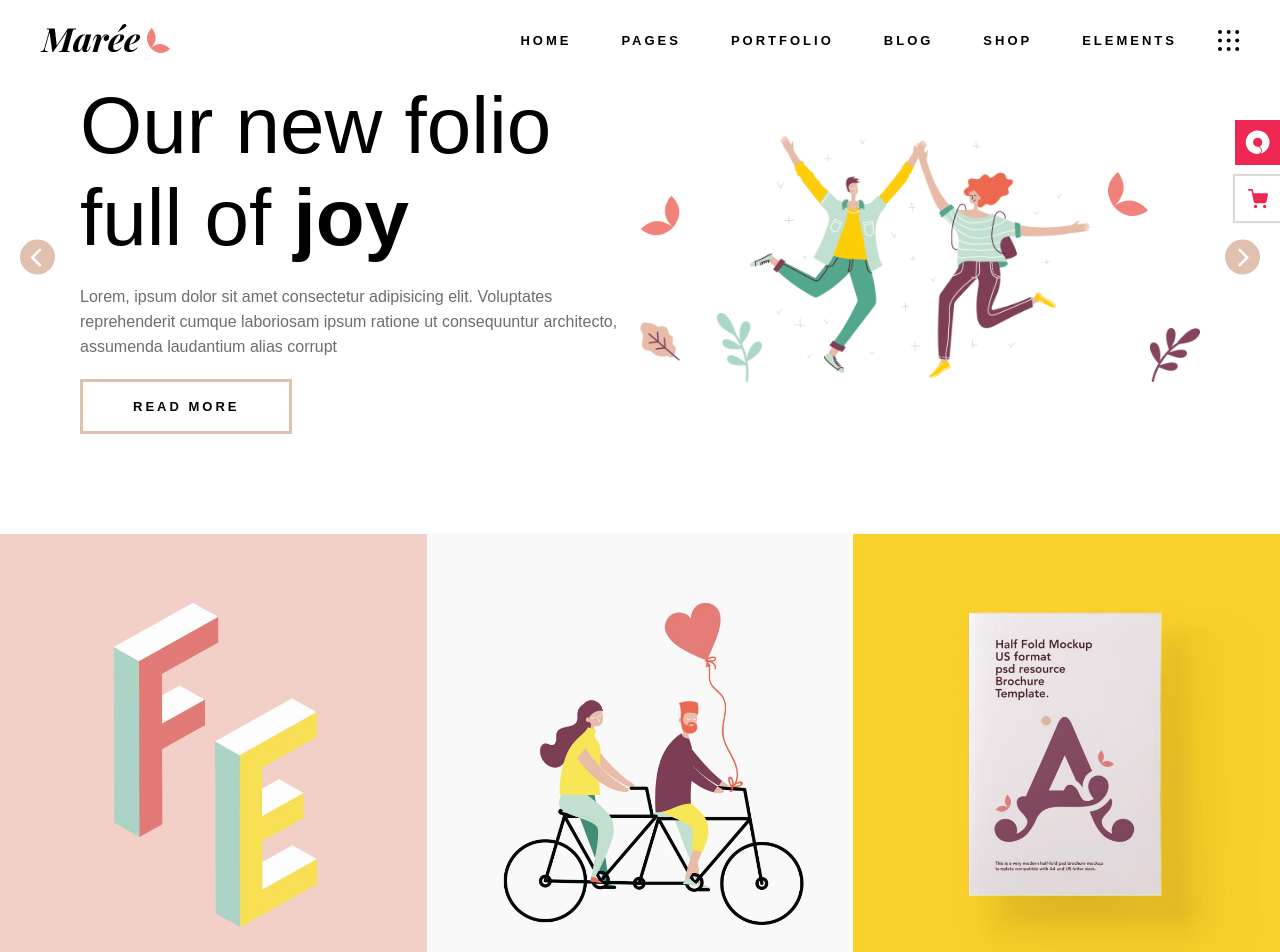
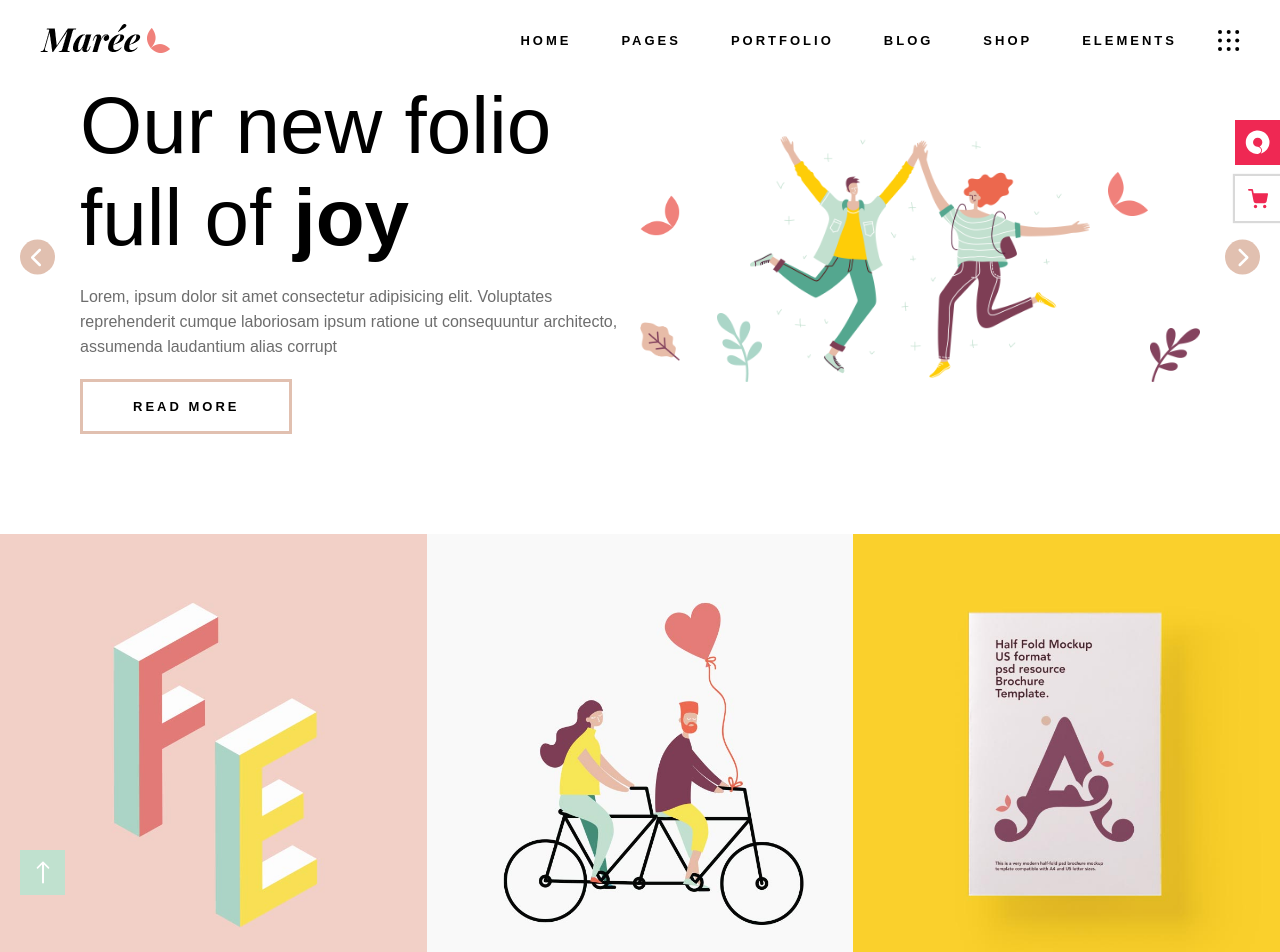
Before and after one commit to RiccardoBasso01/proj-html-vuejs, a Vue app: page / in a window 1280 px wide. Shown: the top 952 px of the page. Built offline with nearby package versions, Linux system fonts and the light colour scheme; a web font is replaced by a local one.

Commit message:
Aggiunta freccia back to top

```diff
--- a/src/App.vue
+++ b/src/App.vue
@@ -2,9 +2,10 @@
 import AppHeader from './components/AppHeader.vue';
 import AppMain from './components/AppMain.vue';
 import AppFooter from './components/AppFooter.vue';
+import BaseSidePopUp from './components/BaseSidePopUp.vue';
 
 export default {
-    components: { AppHeader, AppMain, AppFooter },
+    components: { AppHeader, AppMain, AppFooter, BaseSidePopUp },
 }
 </script>
 
@@ -17,6 +18,9 @@ export default {
 
     <!-- Footer -->
     <AppFooter />
+
+    <!-- Pop ups -->
+    <BaseSidePopUp />
 </template>
 
 <style lang="scss">
--- a/src/components/AppMain.vue
+++ b/src/components/AppMain.vue
@@ -2,7 +2,6 @@
 import TheSlider from './TheSlider.vue';
 import BaseCard from './BaseCard.vue';
 import TheJumbotron from './TheJumbotron.vue';
-import BaseSidePopUp from './BaseSidePopUp.vue';
 
 export default {
     data() {
@@ -101,7 +100,7 @@ export default {
             ]
         }
     },
-    components: { TheSlider, BaseCard, TheJumbotron, BaseSidePopUp },
+    components: { TheSlider, BaseCard, TheJumbotron },
     methods: {
         getImagePath(imgName) {
             const url = new URL(`../assets/img/${imgName}`, import.meta.url)
@@ -113,9 +112,6 @@ export default {
 
 <template>
     <main>
-        <!-- Pop ups -->
-        <BaseSidePopUp />
-
         <!-- slider -->
         <TheSlider />
 
--- a/src/components/BaseSidePopUp.vue
+++ b/src/components/BaseSidePopUp.vue
@@ -12,7 +12,12 @@
         <div class="pop-up-text">buy now</div>
     </div>
 
-    <!-- Frecia pop-up -->
+    <!-- Frecia back to top -->
+    <div class="back-to-top">
+        <a href="#" class="top">
+            <img src="@/assets/img/svg/svg-2.svg" alt="">
+        </a>
+    </div>
 </template>
 
 <style lang="scss" scoped>
@@ -20,10 +25,11 @@
 @use '@/assets/scss/style.scss' as *;
 
 
-@mixin pop_up($top, $right: 0, $background-color: $white, $color: black) {
+@mixin pop_up($top: auto, $right: 0, $bottom: auto, $background-color: $white, $color: black, $position: fixed) {
     @include flex(center, center);
-    position: fixed;
+    position: $position;
     top: $top;
+    bottom: $bottom;
     right: $right;
     z-index: 1;
     background-color: $background-color;
@@ -43,7 +49,7 @@ a {
 }
 
 .pop-up-top {
-    @include pop_up(15%, 0, $bg-strawberry-pop, $color: $white);
+    @include pop_up(15%, 0, $background-color: $bg-strawberry-pop, $color: $white);
 
     img {
         width: 25px;
@@ -65,4 +71,17 @@ a {
     transition: width .3s, color .2s .1s;
     white-space: nowrap;
 }
+
+// Frecia back to top
+.back-to-top {
+    @include pop_up($bottom: 20px, $right: auto, $background-color: $bg-otto-ice, $color: white, $position: sticky);
+    left: 20px;
+    width: 45px;
+    margin-top: calc(100vh + 50px);
+    margin-right: 0;
+
+    img {
+        width: 20px;
+    }
+}
 </style>
```
